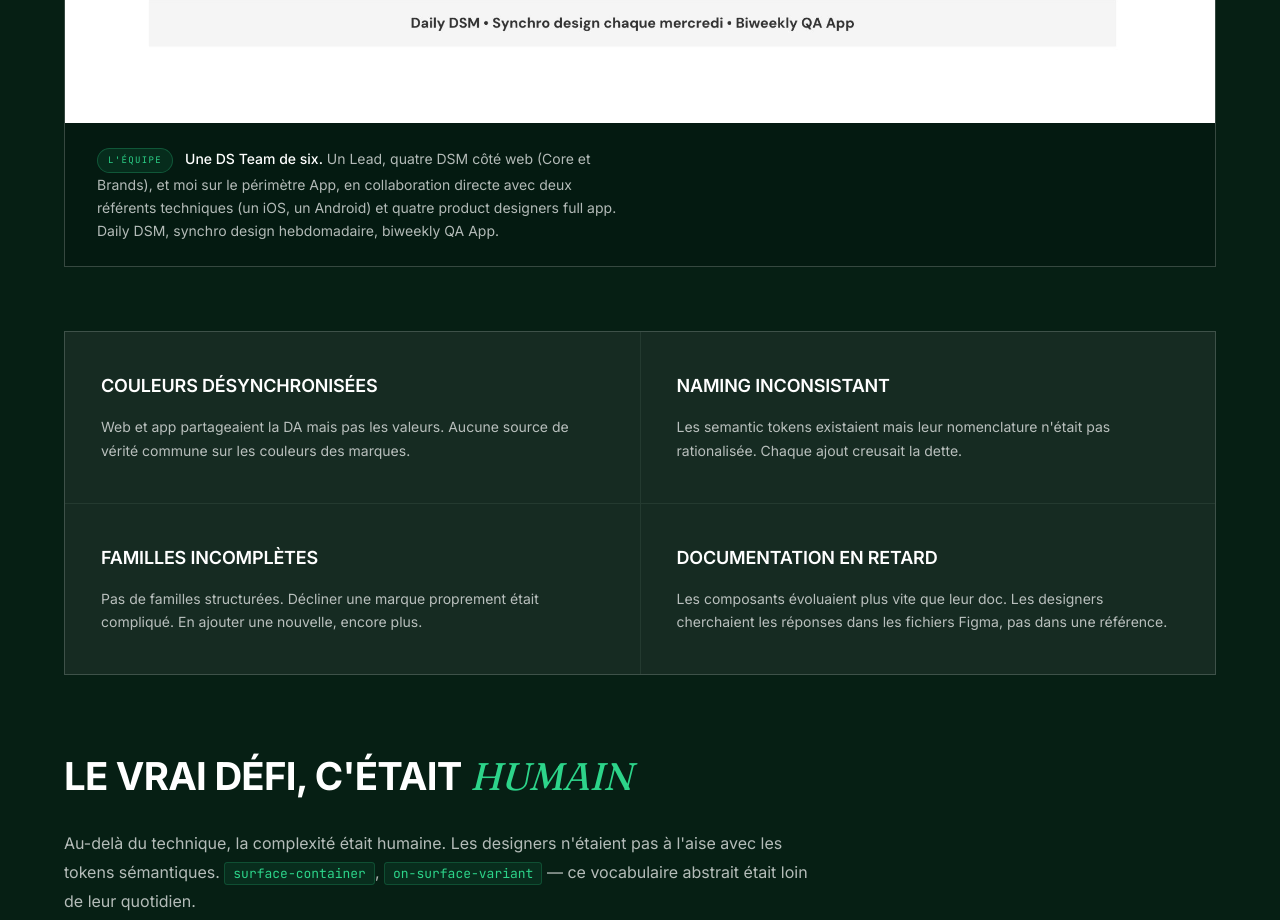
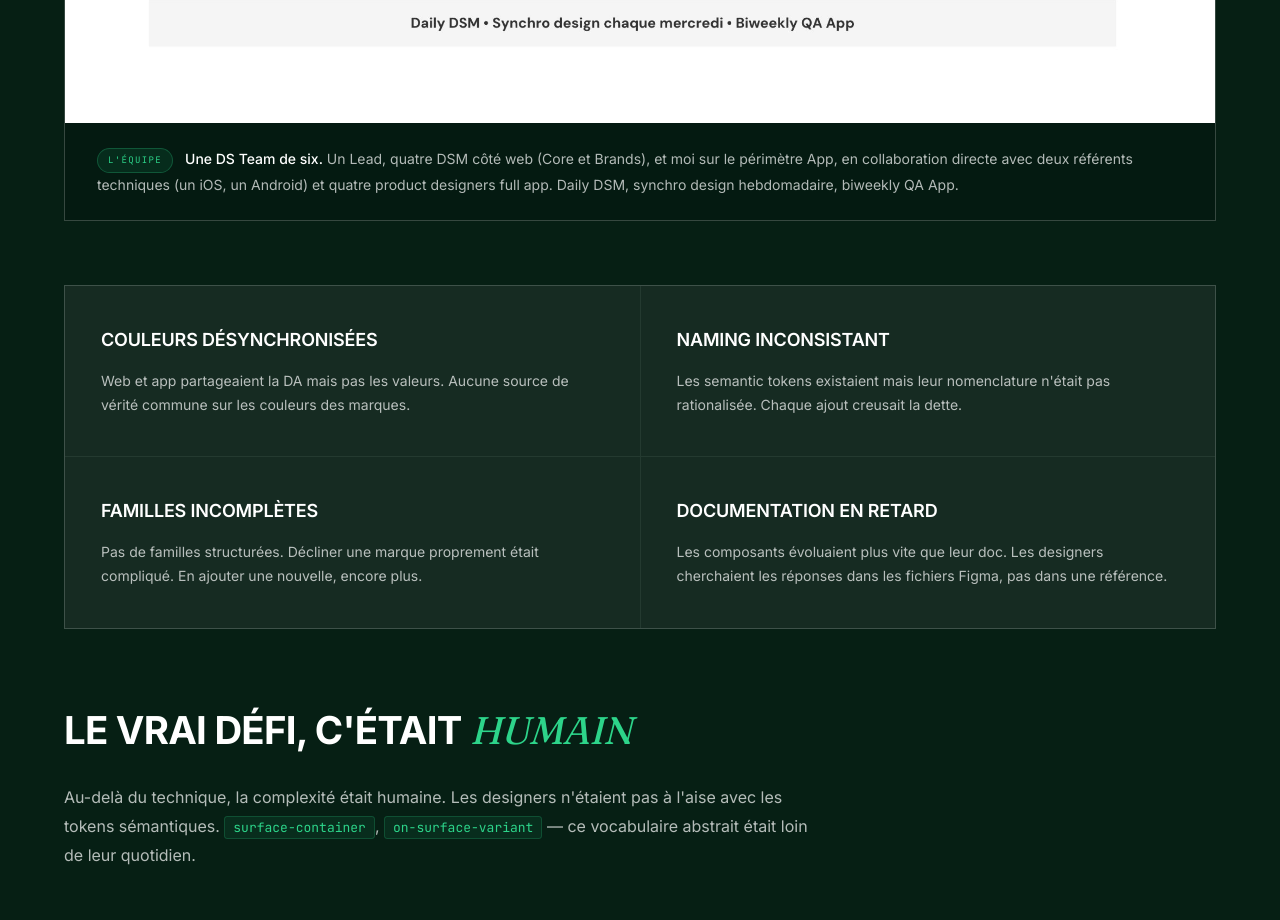
Before and after one commit to Levanikv/levani-portfolio, a React (Vite) app: page /case-study-accor in a window 1280 px wide. Shown: the part 1820-2740 px from the top of the page. Built offline with nearby package versions, Linux system fonts and the light colour scheme.

Commit message:
Retire max-width sur img-caption — pleine largeur ok
Co-Authored-By: Claude Opus 4.6 (1M context) <noreply@anthropic.com>

```diff
--- a/src/styles/global.css
+++ b/src/styles/global.css
@@ -66,7 +66,6 @@ body {
 .featured-project p,
 .contact-sub,
 .hero-description p,
-.img-caption,
 .ba-card li,
 .rule-box p { max-width: 600px; }
 
```
